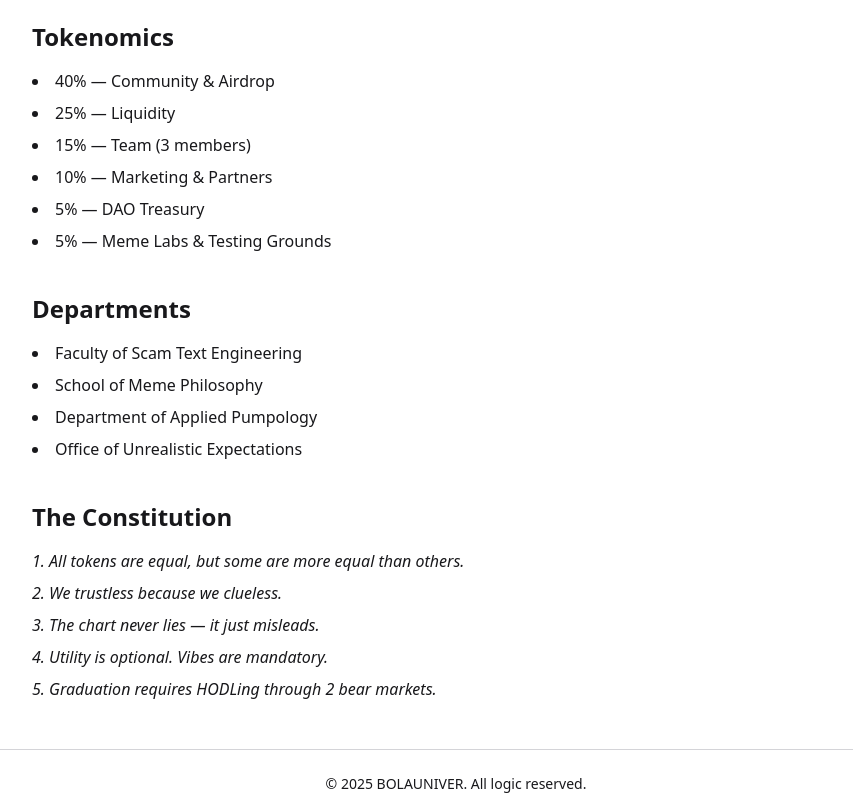
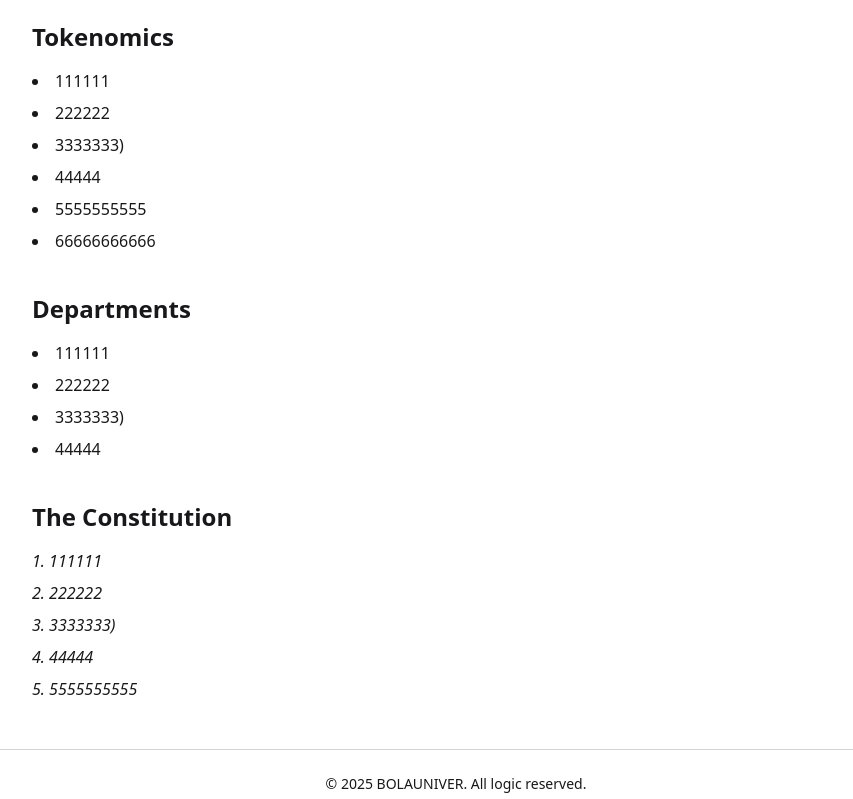
Before and after one commit to 3oDoP/BolaUNI, a plain HTML site: page index.html in a window 1280 px wide. Shown: the part 578-1377 px from the top of the page, without its empty margins (184-1037 px from the left). Drawn offline with nearby package versions, Linux system fonts and the light colour scheme.

Commit message:
Update index.html

```diff
--- a/index.html
+++ b/index.html
@@ -36,29 +36,29 @@
 
       <h3 class="text-2xl font-semibold mb-4">Tokenomics</h3>
       <ul class="list-disc list-inside space-y-2">
-        <li>40% — Community & Airdrop</li>
-        <li>25% — Liquidity</li>
-        <li>15% — Team (3 members)</li>
-        <li>10% — Marketing & Partners</li>
-        <li>5% — DAO Treasury</li>
-        <li>5% — Meme Labs & Testing Grounds</li>
+        <li>111111</li>
+        <li>222222</li>
+        <li>3333333)</li>
+        <li>44444</li>
+        <li>5555555555</li>
+        <li>66666666666</li>
       </ul>
 
       <h3 class="text-2xl font-semibold mt-10 mb-4">Departments</h3>
       <ul class="list-disc list-inside space-y-2">
-        <li>Faculty of Scam Text Engineering</li>
-        <li>School of Meme Philosophy</li>
-        <li>Department of Applied Pumpology</li>
-        <li>Office of Unrealistic Expectations</li>
+        <li>111111</li>
+        <li>222222</li>
+        <li>3333333)</li>
+        <li>44444</li>
       </ul>
 
       <h3 class="text-2xl font-semibold mt-10 mb-4">The Constitution</h3>
       <ul class="list-decimal list-inside space-y-2 italic">
-        <li>All tokens are equal, but some are more equal than others.</li>
-        <li>We trustless because we clueless.</li>
-        <li>The chart never lies — it just misleads.</li>
-        <li>Utility is optional. Vibes are mandatory.</li>
-        <li>Graduation requires HODLing through 2 bear markets.</li>
+        <li>111111</li>
+        <li>222222</li>
+        <li>3333333)</li>
+        <li>44444</li>
+        <li>5555555555</li>
       </ul>
     </section>
 
```
